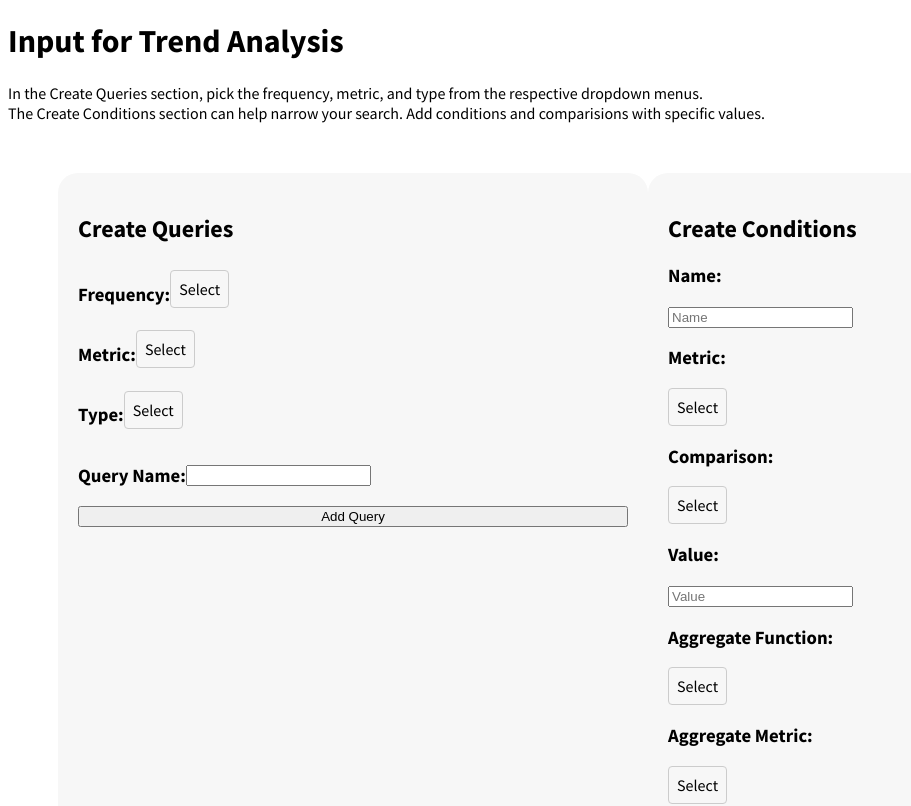
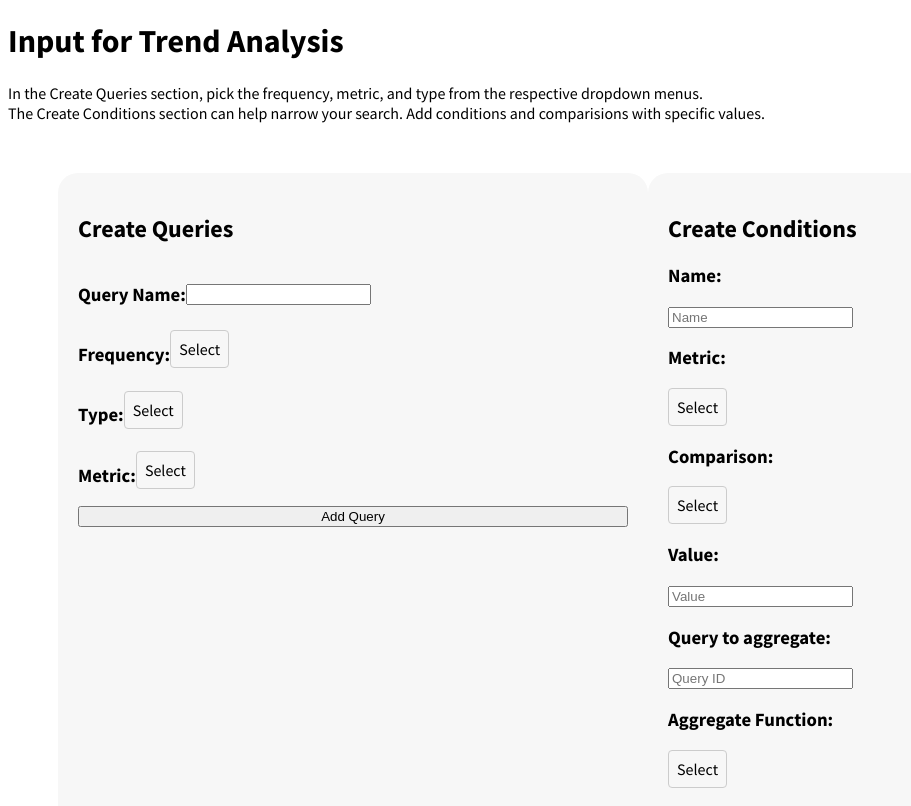
Before and after one commit to sidney888/spotify-dbms, a React (Create React App) app: page /QueryUs in a window 1280 px wide. Shown: the top 806 px of the page, without its empty margins (0-911 px from the left). Built offline with nearby package versions, Linux system fonts and the light colour scheme; the HTML template or start-up script is replaced by a standard one.

Commit message:
specify metric based on type

```diff
--- a/src/Pages/AnalysisPage.js
+++ b/src/Pages/AnalysisPage.js
@@ -1,7 +1,7 @@
 import React, { useState, useEffect } from 'react';
 import Dropdown from '../Components/Dropdown';
 import Button from '../Components/Button';
-import { query_metrics, condition_metrics, aggregate_metrics } from '../assets/metrics.js';
+import { query_metrics_track, query_metrics_album, aggregate_metrics_track, aggregate_metrics_album, condition_metrics_track, condition_metrics_album } from '../assets/metrics.js';
 
 import './AnalysisPage.css';
 
@@ -44,11 +44,28 @@ function AnalysisPage({ data }) {
   const [selectedQueryID, setSelectedQueryID] = useState(null);
   const [selectedQuery, setSelectedQuery] = useState(null); // keeps track of the selected query.
   //set query metric
+
+  const type = ['Tracks', 'Albums']; //set query type
+  const [selectedType, setSelectedType] = useState('Select');
+
+
+
   const [selectedMetric, setSelectedMetric] = useState('Select');
-  const metrics = query_metrics;
-  //set query type
-  const [selectedType, setSelectedType] = useState('Select');
-  const type = ['Tracks', 'Albums'];
+  const [metrics, setMetrics] = useState([]);
+
+  useEffect(() => {
+    if(selectedType){
+      if (selectedType === 'Tracks') {
+        setMetrics(query_metrics_track);
+      } else if (selectedType === 'Albums') {
+        setMetrics(query_metrics_album);
+      }
+    }
+
+  }, [selectedType]);
+
+
+
   //set query name
   const [name, setName] = useState('')
 
@@ -119,31 +136,46 @@ function AnalysisPage({ data }) {
   const [cname, setcname] = useState('');
 
   const [selectedcmetric, setSelectedcmetric] = useState('Select');
-  const cmetrics = condition_metrics;
+  const [cmetrics, setcmetrics] = useState([]);
 
   const [selectedoperator, setSelectedOperator] = useState('Select');
   const operators = ['>', '<', '>=', '<=', '=', '!='];
 
   const [cvalue, setcvalue] = useState('');
 
-  const [qID, setqID] = useState();
+  const [qID, setqID] = useState('');
 
-  const [selected_agg_function, setSelected_agg_function] = useState('Select'); //drop down of either max, min, avg, etc.
-  const agg_functions = ['min', 'max', 'avg'];
+  const [selected_agg_function, setSelected_agg_function] = useState('Select'); //drop down of either max, min
+  const agg_functions = ['min', 'max'];
 
   const [selected_agg_metric, setSelected_agg_metric] = useState('Select');
-  const agg_metrics = aggregate_metrics; //still need to update and make dropdown for.
+  const [agg_metrics, setaggmetrics] = useState([]); //still need to update and make dropdown for.
 
   const handleAddCondition = () => {
-    const newCondition = new Condition(cname.cname.toString(), selectedcmetric, selectedoperator, selected_agg_function, selected_agg_metric, cvalue, selectedQuery.queryID);
+    const newCondition = new Condition(cname.cname.toString(), selectedcmetric, selectedoperator, selected_agg_function, selected_agg_metric, cvalue, qID && qID.qID ? qID.qID.toString() : null);
     setConditions([...conditions, newCondition]); //adds a new condition to the list of conditions.
-    if(!selectedQuery.condtions){
+    if(!Array.isArray(selectedQuery.conditions)){
       selectedQuery.conditions = [];
     }
     selectedQuery.conditions.push(newCondition); //adds condition to the selected query list.
     setcname({cname: '' });
     //add this condition to the selected query condition list.
   };
+
+
+  //organizing the correct metrics based on query type:
+
+  useEffect(() => {
+    if(selectedQuery){
+      if (selectedQuery.type === 'Tracks') {
+        setcmetrics(condition_metrics_track);
+        setaggmetrics(aggregate_metrics_track);
+      } else if (selectedQuery.type === 'Albums') {
+        setcmetrics(condition_metrics_album);
+        setaggmetrics(aggregate_metrics_album);
+      }
+    }
+  }, [selectedQuery]);
 
   useEffect(() => {
     console.log('Currently selected query:', selectedQuery);
@@ -162,7 +194,16 @@ function AnalysisPage({ data }) {
         <div className="create-queries">
           <h2>Create Queries</h2>
           <div className="query-options">
-
+          <div className='names'>
+              <h3>Query Name: </h3>
+              <input
+                type="name"
+                value={name.name || ''}
+                onChange={(event) => {
+                  setName({ ...name, name: event.target.value });
+                }}
+              />
+            </div>
             <div className='freq'>
               <h3>Frequency:   </h3>
               <Dropdown
@@ -170,15 +211,6 @@ function AnalysisPage({ data }) {
                 selectedOption={selectedFrequency}
                 options={frequencies}
                 onOptionClick={(frequency) => setSelectedFrequency(frequency)}
-              />
-            </div>
-            <div className='met'>
-              <h3>Metric:   </h3>
-              <Dropdown
-                className="Metric"
-                selectedOption={selectedMetric}
-                options={metrics}
-                onOptionClick={(metric) => setSelectedMetric(metric)}
               />
             </div>
             <div className='typ'>
@@ -190,14 +222,13 @@ function AnalysisPage({ data }) {
                 onOptionClick={(queryType) => setSelectedType(queryType)}
               />
             </div>
-            <div className='names'>
-              <h3>Query Name: </h3>
-              <input
-                type="name"
-                value={name.name || ''}
-                onChange={(event) => {
-                  setName({ ...name, name: event.target.value });
-                }}
+            <div className='met'>
+              <h3>Metric:   </h3>
+              <Dropdown
+                className="Metric"
+                selectedOption={selectedMetric}
+                options={metrics}
+                onOptionClick={(metric) => setSelectedMetric(metric)}
               />
             </div>
             <button onClick={handleAddItem}>Add Query</button>
@@ -266,6 +297,16 @@ function AnalysisPage({ data }) {
               }}
             />
           </div>
+          <div className="input_qid">
+            <h3>Query to aggregate:</h3>
+            <input
+              placeholder="Query ID"
+              value={qID.qID || ''}
+              onChange={(event) => {
+                setqID({...qID, qID: event.target.value});
+              }}
+            />
+          </div>
           <div className="input_aggf">
             <h3>Aggregate Function:</h3>
             <Dropdown
```
